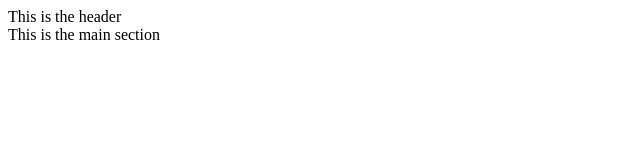
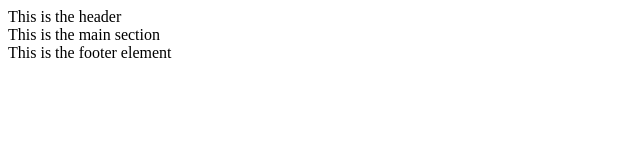
Before and after one commit to code-warrior/first-github-repo, a plain HTML site: page index.html in a window 1280 px wide. Shown: the whole page, without its empty margins (0-640 px from the left). Drawn offline with Linux system fonts and the light colour scheme.

Commit message:
Add footer

```diff
--- a/index.html
+++ b/index.html
@@ -9,5 +9,6 @@
 <body>
    <header>This is the header</header>
    <main>This is the main section</main>
+   <footer>This is the footer element</footer>
 </body>
 </html>
```
